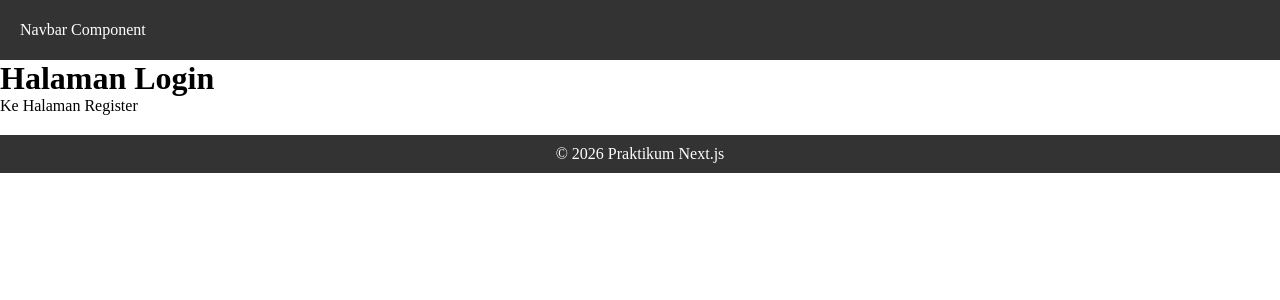
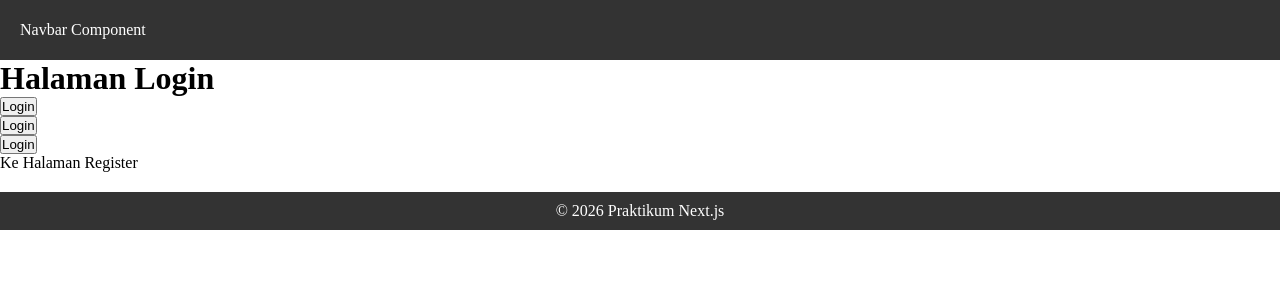
Before and after one commit to BillyMaulanaFerdinan/PBF-Semester6-BillyMaulana, a Next.js app in the folder P3/praktikum/my-app/: page /auth/login in a window 1280 px wide. Shown: the top 300 px of the page. Built offline with nearby package versions, Linux system fonts and the light colour scheme.

Commit message:
add Langkah 7 – Navigasi Imperatif (router.push)

```diff
--- a/P3/praktikum/my-app/src/pages/auth/login.jsx
+++ b/P3/praktikum/my-app/src/pages/auth/login.jsx
@@ -1,10 +1,26 @@
 import Link from "next/link";
+import { useRouter } from "next/router";
 
 const HalamanLogin = () => {
+  const { push } = useRouter();
+
+  const handlerLogin = () => {
+    // logic login disini
+    push('/produk');
+  };
+
   return (
     <div>
       <h1>Halaman Login</h1>
-      <Link href="/auth/register"> Ke Halaman Register</Link>
+
+      {/* Berbagai cara penggunaan push router pada button */}
+      <button onClick={handlerLogin}>Login</button> <br />
+      <button onClick={() => push('/produk')}>Login</button> <br />
+      <button onClick={() => handlerLogin()}>Login</button> <br />
+
+      <Link href="/auth/register">
+        Ke Halaman Register
+      </Link>
     </div>
   );
 };
```
